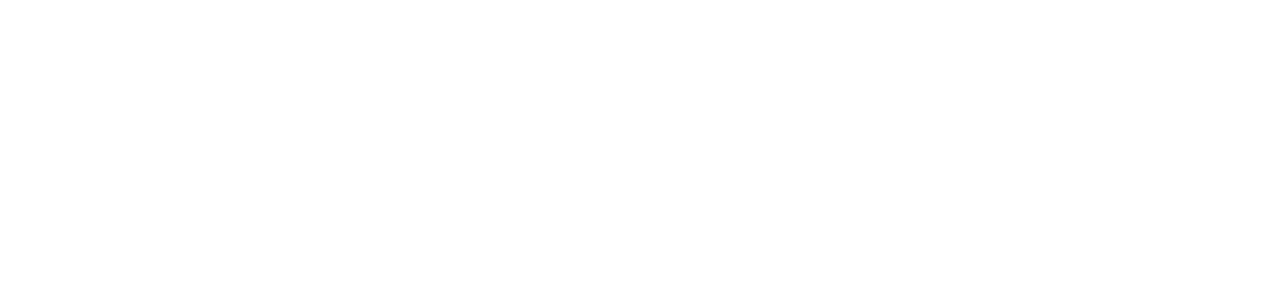
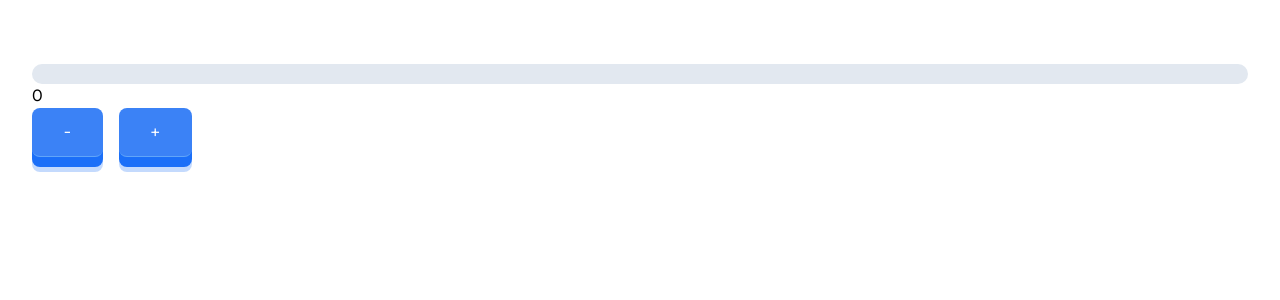
Before and after one commit to mihai-ursu/gamification, a Next.js app: page /course/math-after in a window 1280 px wide. Shown: the top 300 px of the page. Built offline with nearby package versions, Linux system fonts and the light colour scheme.

Commit message:
Progress bar progress :)

```diff
--- a/package.json
+++ b/package.json
@@ -12,11 +12,14 @@
   "dependencies": {
     "@rive-app/react-canvas": "^4.16.1",
     "@t3-oss/env-nextjs": "^0.10.1",
+    "clsx": "^2.1.1",
     "geist": "^1.3.0",
     "next": "^14.2.4",
     "react": "^18.3.1",
     "react-dom": "^18.3.1",
-    "zod": "^3.23.3"
+    "tailwind-merge": "^2.5.4",
+    "zod": "^3.23.3",
+    "zustand": "^5.0.1"
   },
   "devDependencies": {
     "@types/eslint": "^8.56.10",
--- a/src/app/course/math-after/page.tsx
+++ b/src/app/course/math-after/page.tsx
@@ -1,10 +1,13 @@
+import Counter from "@/components/course/counter/counter";
 import ProgressBar from "@/components/course/progress-bar/progress-bar";
 import React from "react";
+import questions from "@/data/math-course-questions";
 
 function MathCourseAfterPage() {
   return (
-    <main className="flex h-full min-h-screen w-full flex-col p-8">
-      <ProgressBar />
+    <main className="ml-auto mr-auto flex h-full min-h-screen w-full max-w-[1460px] flex-col p-8 pt-16">
+      <ProgressBar noOfQuestions={questions.length} />
+      <Counter />
     </main>
   );
 }
--- /dev/null
+++ b/src/components/course/counter/counter.tsx
@@ -0,0 +1,31 @@
+"use client";
+import questions from "@/data/math-course-questions";
+import useQuestionsStore from "@/store/course";
+const Counter = () => {
+  const { correctQuestions, increment, decrement } = useQuestionsStore();
+
+  return (
+    <div>
+      {correctQuestions}
+
+      <div className="flex gap-4">
+        <button
+          className="cursor-pointer select-none rounded-lg border-b-[1px] border-blue-400 bg-blue-500 px-8 py-3 text-white transition-all duration-150 [box-shadow:0_10px_0_0_#1b6ff8,0_15px_0_0_#1b70f841] active:translate-y-2 active:border-b-[0px] active:[box-shadow:0_0px_0_0_#1b6ff8,0_0px_0_0_#1b70f841]"
+          onClick={() => decrement()}
+        >
+          -
+        </button>
+        <button
+          className="cursor-pointer select-none rounded-lg border-b-[1px] border-blue-400 bg-blue-500 px-8 py-3 text-white transition-all duration-150 [box-shadow:0_10px_0_0_#1b6ff8,0_15px_0_0_#1b70f841] active:translate-y-2 active:border-b-[0px] active:[box-shadow:0_0px_0_0_#1b6ff8,0_0px_0_0_#1b70f841]"
+          onClick={() => {
+            if (correctQuestions < questions.length) increment();
+          }}
+        >
+          +
+        </button>
+      </div>
+    </div>
+  );
+};
+
+export default Counter;
--- a/src/components/course/course-header/course-header.tsx
+++ b/src/components/course/course-header/course-header.tsx
@@ -1,12 +1,7 @@
 import React from "react";
-import ProgressBar from "../progress-bar/progress-bar";
 
 const CourseHeader = () => {
-  return (
-    <div className="flex w-full gap-2">
-      <ProgressBar />
-    </div>
-  );
+  return <div className="flex w-full gap-2"></div>;
 };
 
 export default CourseHeader;
--- a/src/components/course/progress-bar/progress-bar.tsx
+++ b/src/components/course/progress-bar/progress-bar.tsx
@@ -1,7 +1,25 @@
 "use client";
 
-const ProgressBar = () => {
-  return <div className="h-[30px] w-full"></div>;
+import useQuestionsStore from "@/store/course";
+import { cn } from "@/utils/cn";
+
+const ProgressBar = ({ noOfQuestions }: { noOfQuestions: number }) => {
+  const { correctQuestions } = useQuestionsStore();
+  const percentage = Math.round((correctQuestions / noOfQuestions) * 100);
+
+  return (
+    <div className="relative h-5 w-full overflow-hidden rounded-full bg-slate-200">
+      <div
+        style={{ width: `${percentage}%` }}
+        className={cn(
+          "absolute left-0 top-0 h-full rounded-full bg-orange-400 transition-all duration-300",
+          correctQuestions === 0 ? "opacity-0" : "opacity-100",
+        )}
+      >
+        <div className="absolute left-1/2 top-[25%] z-10 h-[0.2rem] w-[calc(100%-0.8rem)] translate-x-[-50%] rounded-full bg-white opacity-20"></div>
+      </div>
+    </div>
+  );
 };
 
 export default ProgressBar;
--- /dev/null
+++ b/src/data/math-course-questions.ts
@@ -0,0 +1,34 @@
+const questions = [
+  {
+    id: 1,
+    question: "What is 2 + 2?",
+    answers: ["1", "2", "3", "4"],
+    correct: "4",
+  },
+  {
+    id: 2,
+    question: "What is 2 * 8?",
+    answers: ["16", "20", "12", "4"],
+    correct: "4",
+  },
+  {
+    id: 3,
+    question: "What is 2 - 2?",
+    answers: ["1", "2", "0", "4"],
+    correct: "0",
+  },
+  {
+    id: 4,
+    question: "What is 6 / 2?",
+    answers: ["1", "2", "3", "4"],
+    correct: "3",
+  },
+  {
+    id: 5,
+    question: "What is 33 - 11?",
+    answers: ["99", "21", "31", "22"],
+    correct: "22",
+  },
+];
+
+export default questions;
--- /dev/null
+++ b/src/store/course.ts
@@ -0,0 +1,21 @@
+import { create } from "zustand";
+
+interface CourseState {
+  correctQuestions: number;
+  increment: () => void;
+  decrement: () => void;
+}
+
+const useQuestionsStore = create<CourseState>()((set) => ({
+  correctQuestions: 0,
+  increment: () =>
+    set((state) => ({ correctQuestions: state.correctQuestions + 1 })),
+  decrement: () =>
+    set((state) =>
+      state.correctQuestions > 0
+        ? { correctQuestions: state.correctQuestions - 1 }
+        : { correctQuestions: 0 },
+    ),
+}));
+
+export default useQuestionsStore;
--- /dev/null
+++ b/src/utils/cn.ts
@@ -0,0 +1,7 @@
+import { type ClassValue, clsx } from "clsx";
+import { twMerge } from "tailwind-merge";
+
+export const cn = (...inputs: ClassValue[]): string => {
+  // eslint-disable-next-line @typescript-eslint/no-unsafe-call
+  return twMerge(clsx(inputs)) as string;
+};
```
Also changed, not shown: 1 other file (tests, documents, lock files or other folders).
